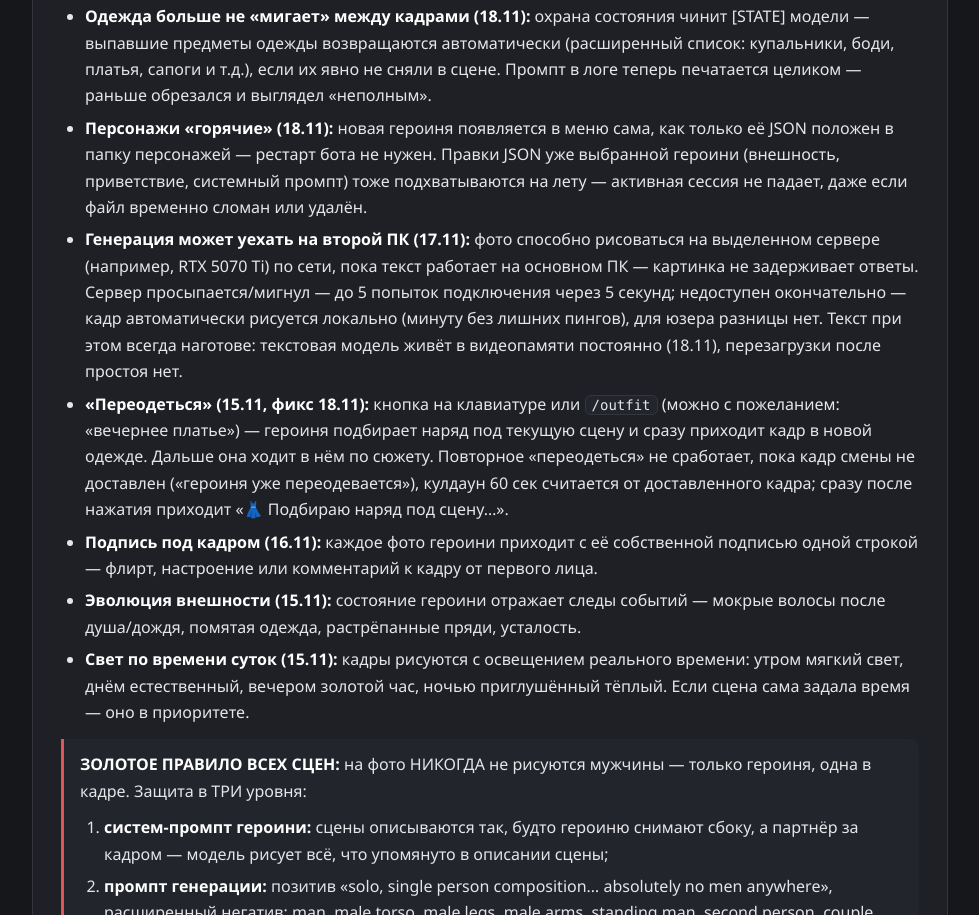
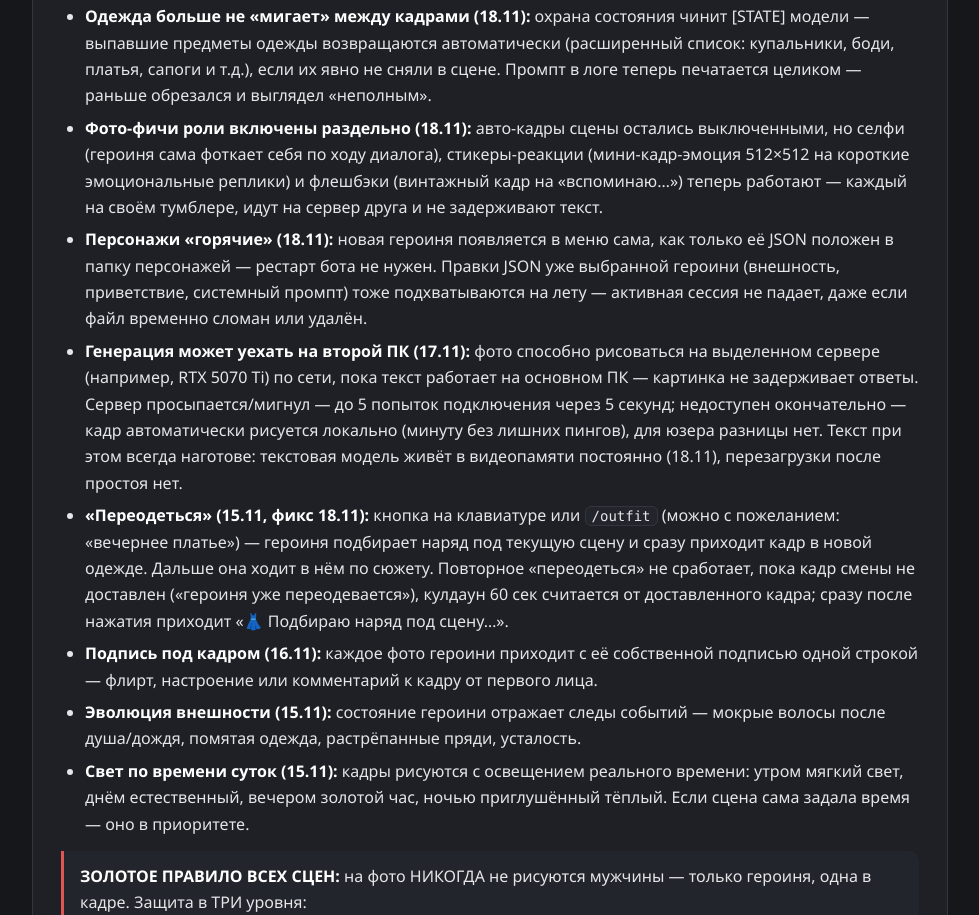
Before and after one commit to Rosheg/rp-tgbot-doc, a plain HTML site: page index.html in a window 1280 px wide. Shown: the part 6154-7069 px from the top of the page, without its empty margins (150-1129 px from the left). Drawn offline with Linux system fonts and the light colour scheme.

Commit message:
doc update 18.11.2026

```diff
--- a/index.html
+++ b/index.html
@@ -395,6 +395,12 @@
         боди, платья, сапоги и т.д.), если их явно не сняли в сцене.
         Промпт в логе теперь печатается целиком — раньше обрезался и
         выглядел «неполным».</li>
+    <li><b>Фото-фичи роли включены раздельно (18.11):</b> авто-кадры
+        сцены остались выключенными, но селфи (героиня сама фоткает
+        себя по ходу диалога), стикеры-реакции (мини-кадр-эмоция
+        512×512 на короткие эмоциональные реплики) и флешбэки
+        (винтажный кадр на «вспоминаю…») теперь работают — каждый на
+        своём тумблере, идут на сервер друга и не задерживают текст.</li>
     <li><b>Персонажи «горячие» (18.11):</b> новая героиня появляется в
         меню сама, как только её JSON положен в папку персонажей — рестарт
         бота не нужен. Правки JSON уже выбранной героини (внешность,
```
Also changed, not shown: info.html (+6 -0 lines).
